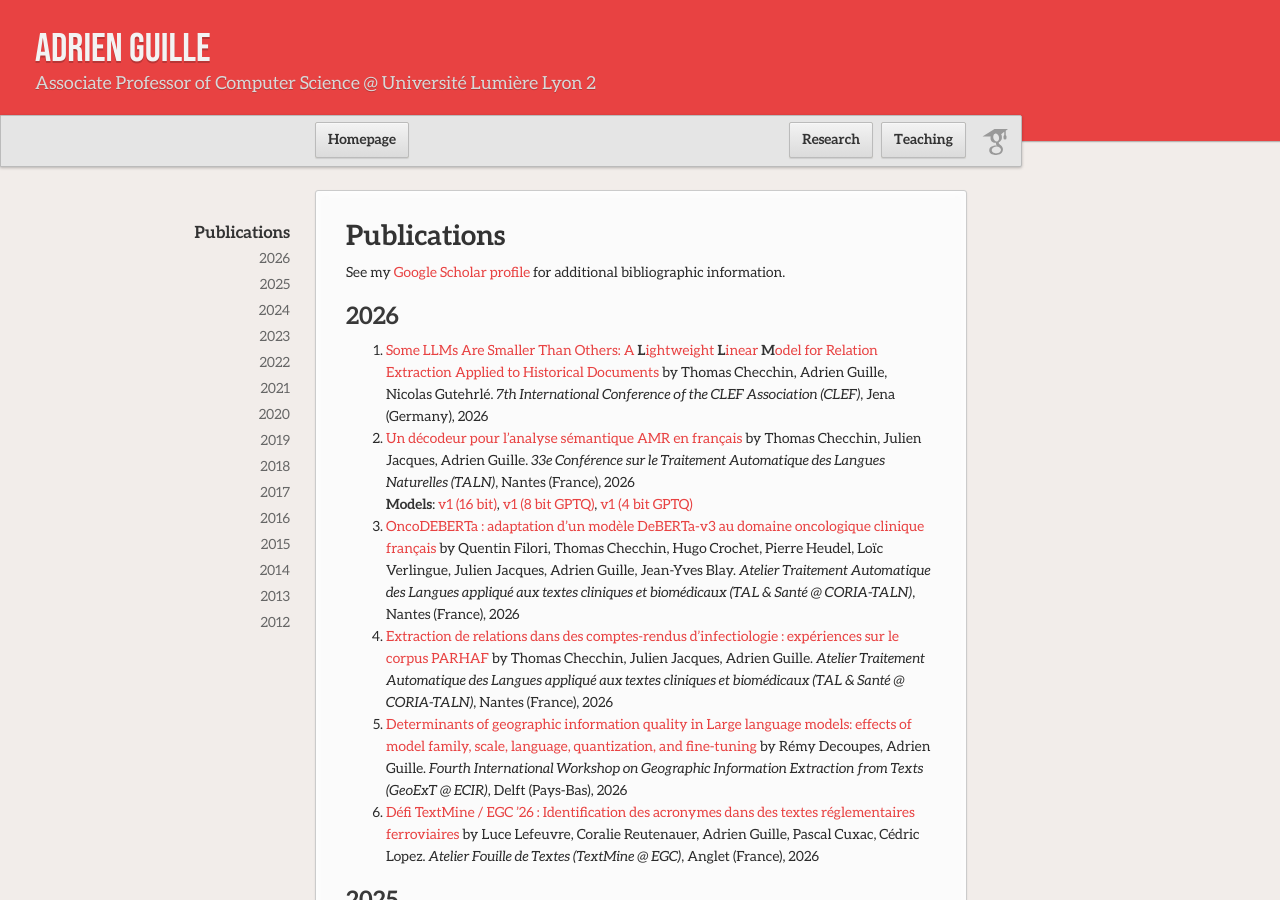
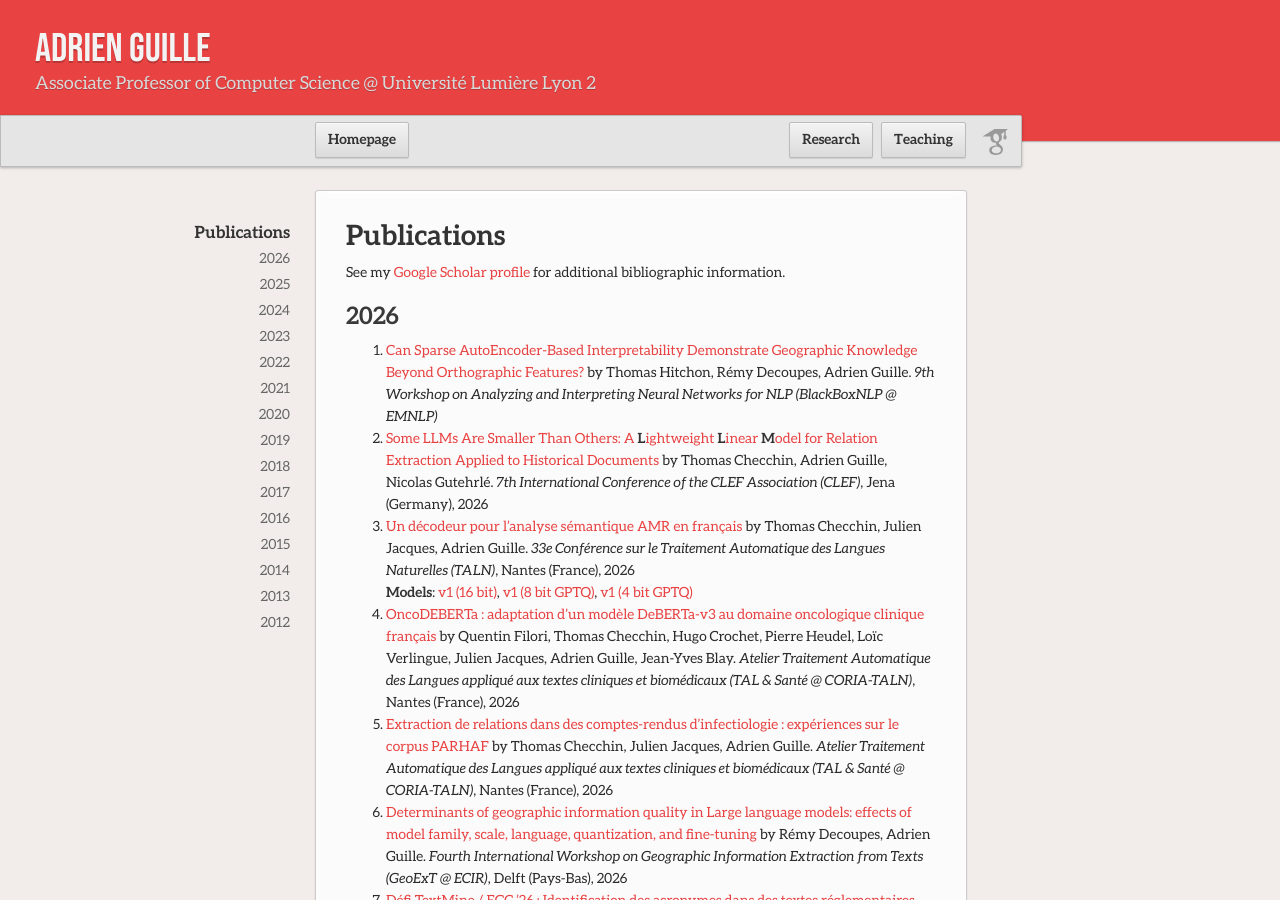
Before and after one commit to AdrienGuille/adrienguille.github.io, a Jekyll site: the page built from publications.md, in a window 1280 px wide and 900 px high. Built offline with Jekyll 4.4.1, drawn with Linux system fonts in a browser that asks for light colours; our own code applies the rules of GitHub Pages for plain Markdown files.

Commit message:
Update publications.md

```diff
--- a/publications.md
+++ b/publications.md
@@ -4,6 +4,7 @@ See my [Google Scholar profile](https://scholar.google.com/citations?user=mM_oO1
 
 ## 2026
 
+- [Can Sparse AutoEncoder-Based Interpretability Demonstrate Geographic Knowledge Beyond Orthographic Features?](#) by Thomas Hitchon, Rémy Decoupes, Adrien Guille. *9th Workshop on Analyzing and Interpreting Neural Networks for NLP (BlackBoxNLP @ EMNLP)*
 - [Some LLMs Are Smaller Than Others: A **L**ightweight **L**inear **M**odel for Relation Extraction Applied to Historical Documents]() by Thomas Checchin, Adrien Guille, Nicolas Gutehrlé. *7th International Conference of the CLEF Association (CLEF)*, Jena (Germany), 2026
 - [Un décodeur pour l’analyse sémantique AMR en français](#) by Thomas Checchin, Julien Jacques, Adrien Guille. *33e Conférence sur le Traitement Automatique des Langues Naturelles (TALN)*, Nantes (France), 2026
 <br>**Models**: [v1 (16 bit)](https://huggingface.co/AdrienGuille/GemmAMR-fr-v1), [v1 (8 bit GPTQ)](https://huggingface.co/AdrienGuille/GemmAMR-fr-v1-w8a16), [v1 (4 bit GPTQ)](https://huggingface.co/AdrienGuille/GemmAMR-fr-v1-w4a16)
```
